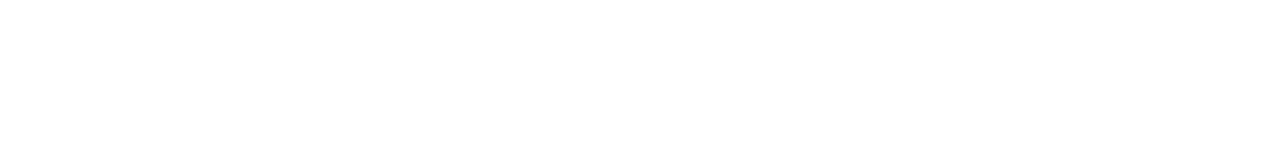
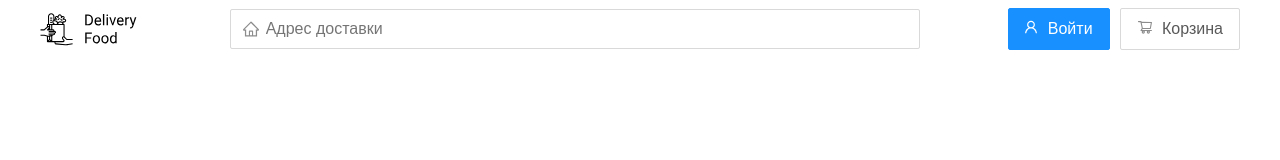
Before and after one commit to andrey257686/Delivery, a plain HTML site: page index.html in a window 1280 px wide. Drawn offline with Linux system fonts and the light colour scheme.

Commit message:
created headrer

```diff
--- a/css/style.css
+++ b/css/style.css
@@ -0,0 +1,49 @@
+* {
+  box-sizing: border-box;
+}
+.container {
+  max-width: 1200px;
+  margin: auto;
+}
+.header {
+  display: flex;
+  align-items: center;
+  justify-content: space-between;
+}
+.search-input {
+  background: #FFFFFF;
+  border: 1px solid #D9D9D9;
+  border-radius: 2px;
+  height: 40px;
+  width: 690px;
+  font-size: 16px;
+  line-height: 24px;
+  background-image: url(../img/home.svg);
+  background-repeat: no-repeat;
+  background-position: left 11px center;
+  padding-left: 35px;
+}
+.buttons{
+  display: flex;
+  align-items: center;
+}
+.button {
+  padding: 8px 16px;
+  background: #FFFFFF;
+  border: 1px solid #D9D9D9;
+  box-sizing: border-box;
+  box-shadow: 0px 0px 2px rgba(0, 0, 0, 0.0015);
+  border-radius: 2px;
+  color: #595959;
+  font-size: 16px;
+  line-height: 24px;
+}
+.button-primary {
+  background: #1890FF;
+  border: 1px solid #1890FF;
+  color: #fff;
+  margin-right: 10px;
+}
+.button-icon {
+  margin-right: 6px;
+}
--- a/index.html
+++ b/index.html
@@ -4,10 +4,23 @@
   <meta charset="UTF-8">
   <meta http-equiv="X-UA-Compatible" content="IE=edge">
   <meta name="viewport" content="width=device-width, initial-scale=1.0">
-  <title>Delivery Food
-  </title>
+  <link rel="stylesheet" href="css/style.css">
+  <title>Delivery Food</title>
 </head>
 <body>
-
+  <div class="container">
+    <header class="header">
+      <img src="img\logo.svg" alt="Logo" class="logo">
+      <input type="text" class="input search-input" placeholder="Адрес доставки">
+      <div class="buttons">
+        <button class="button button-primary">
+          <img src="img/user.svg" alt="User" class="button-icon">
+          <span class="button-text">Войти</span></button>
+        <button class="button">
+          <img src="img/shopping-card.svg" alt="Shopping card" class="button-icon">
+          <span class="button-text">Корзина</span></button></button>
+      </div>
+    </header>
+  </div>
 </body>
 </html>
```
Also changed, not shown: img/home.svg (added), img/logo.svg (added), img/shopping-card.svg (added), img/user.svg (added).
